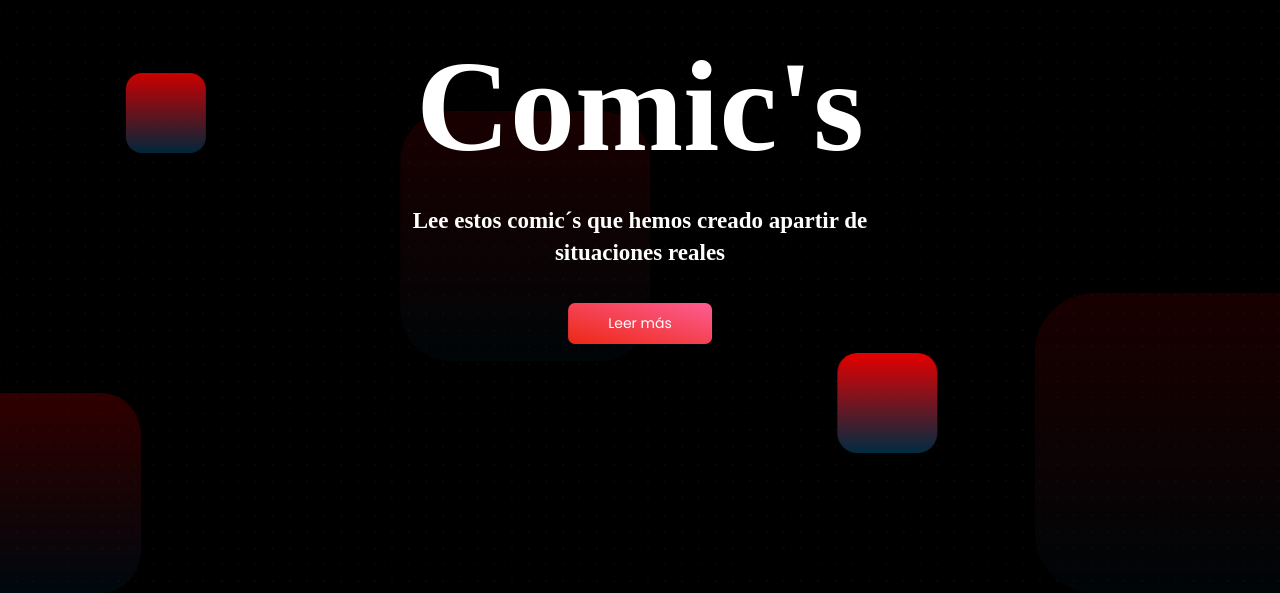
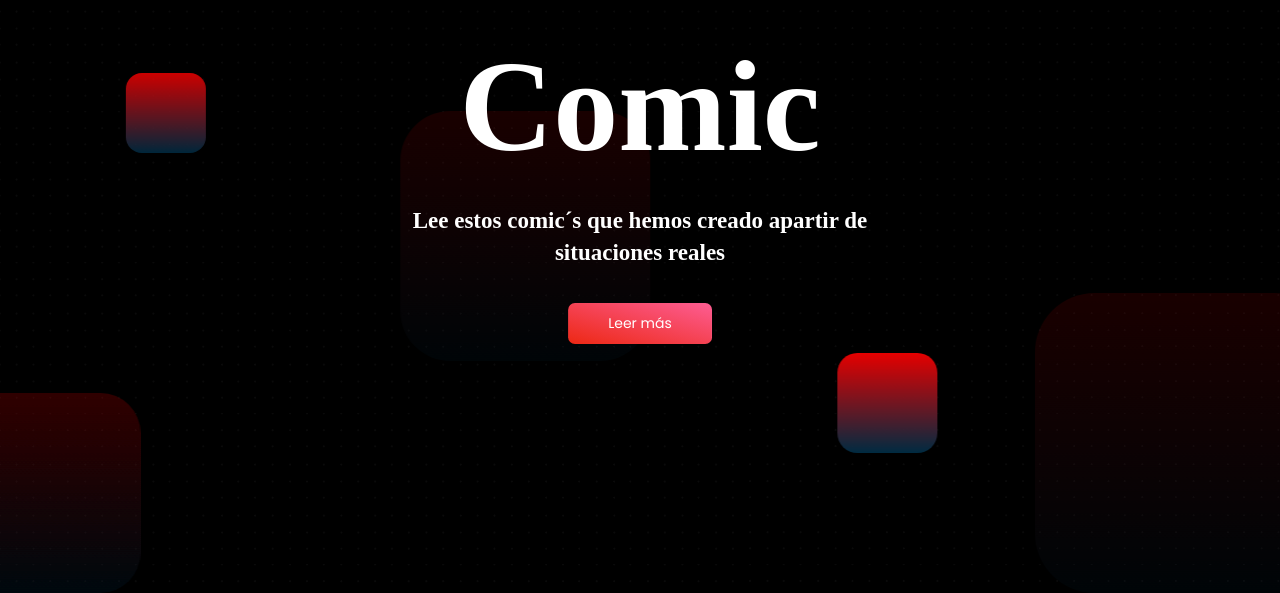
Before and after one commit to Lxrd17/seccionsocial, a plain HTML site: page index.html in a window 1280 px wide. Shown: the part 2607-3200 px from the top of the page. Drawn offline with Linux system fonts and the light colour scheme; a web font is replaced by a local one.

Commit message:
version1.1

```diff
--- a/index.html
+++ b/index.html
@@ -102,7 +102,7 @@
       <div class="squares square7"></div>
       <div class="container">
         <div class="content-center brand">
-          <h1 class="h1-seo text-center">Comic's</h1>
+          <h1 class="h1-seo text-center">Comic</h1>
           <h3>Lee estos comic´s que hemos creado apartir de
             situaciones reales</h3>
           <button class="btn btn-danger">Leer más</button>
```
